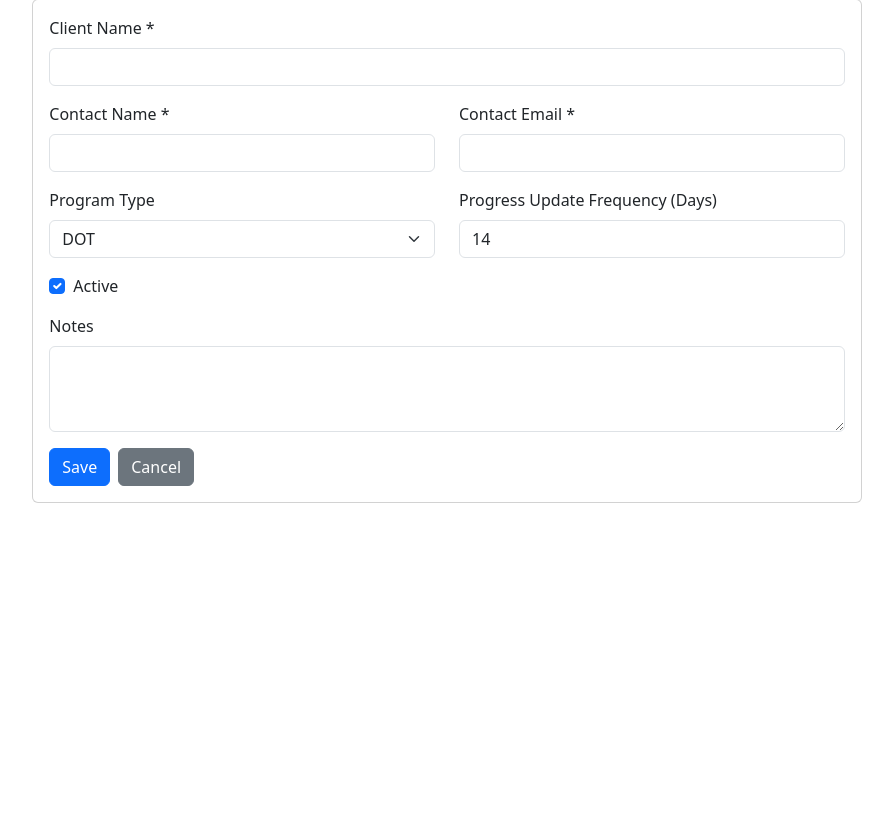
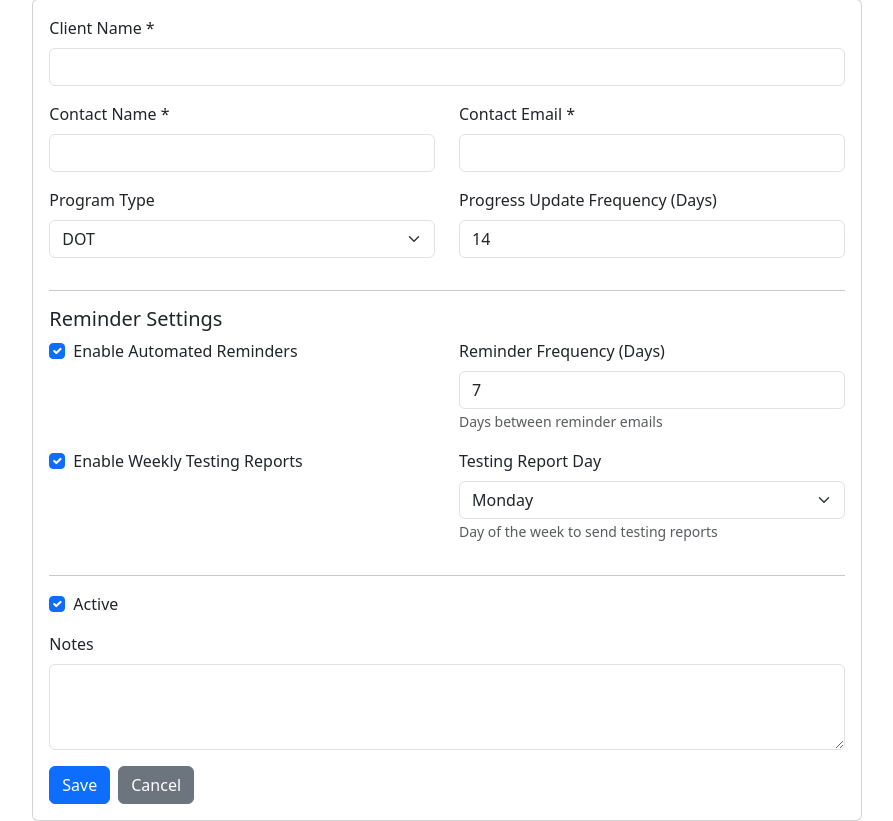
Before and after one commit to packNsnap/Random-pool, a FastAPI app: template templates/client_form.html in a window 1280 px wide. Shown: the part 149-970 px from the top of the page, without its empty margins (193-1086 px from the left). Before the commit the page ends 652 px from the top, so only its background shows below. Run offline with FastAPI, Linux system fonts and the light colour scheme; the template is opened without the code that fills it, so the values that code supplies are empty.

Commit message:
Add detailed reminder and testing report settings for clients
Introduce new fields to the Client model for enabling and configuring automated reminders and weekly testing reports, and update API endpoints and the client form HTML to support these new configurations. Add a new scheduler function to generate and send weekly testing reports.

Replit-Commit-Author: Agent
Replit-Commit-Session-Id: 77d187f3-610d-43a3-bc20-614b7505431f
Replit-Commit-Checkpoint-Type: intermediate_checkpoint
Replit-Commit-Event-Id: dbcfcd44-53f7-4060-89d3-60d824483a59
Replit-Commit-Screenshot-Url: https://storage.googleapis.com/screenshot-production-us-central1/2f23edb6-68a7-46dc-943d-7637cd790775/77d187f3-610d-43a3-bc20-614b7505431f/EEp05Ij

```diff
--- a/main.py
+++ b/main.py
@@ -119,6 +119,10 @@ async def create_client(
     contact_email: str = Form(...),
     program_type: str = Form("DOT"),
     progress_frequency_days: int = Form(14),
+    reminder_enabled: bool = Form(True),
+    reminder_frequency_days: int = Form(7),
+    testing_report_enabled: bool = Form(True),
+    testing_report_day_of_week: int = Form(1),
     active: bool = Form(True),
     notes: Optional[str] = Form(None),
     user: User = Depends(require_login),
@@ -130,6 +134,10 @@ async def create_client(
         contact_email=contact_email,
         program_type=program_type,
         progress_frequency_days=progress_frequency_days,
+        reminder_enabled=reminder_enabled,
+        reminder_frequency_days=reminder_frequency_days,
+        testing_report_enabled=testing_report_enabled,
+        testing_report_day_of_week=testing_report_day_of_week,
         active=active,
         notes=notes
     )
@@ -186,6 +194,10 @@ async def update_client(
     contact_email: str = Form(...),
     program_type: str = Form("DOT"),
     progress_frequency_days: int = Form(14),
+    reminder_enabled: bool = Form(True),
+    reminder_frequency_days: int = Form(7),
+    testing_report_enabled: bool = Form(True),
+    testing_report_day_of_week: int = Form(1),
     active: bool = Form(True),
     notes: Optional[str] = Form(None),
     user: User = Depends(require_login),
@@ -200,6 +212,10 @@ async def update_client(
     client.contact_email = contact_email
     client.program_type = program_type
     client.progress_frequency_days = progress_frequency_days
+    client.reminder_enabled = reminder_enabled
+    client.reminder_frequency_days = reminder_frequency_days
+    client.testing_report_enabled = testing_report_enabled
+    client.testing_report_day_of_week = testing_report_day_of_week
     client.active = active
     client.notes = notes
     db.commit()
--- a/models.py
+++ b/models.py
@@ -25,9 +25,14 @@ class Client(Base):
     active = Column(Boolean, default=True)
     roster_frequency = Column(String, default="quarterly")
     progress_frequency_days = Column(Integer, default=14)
+    reminder_enabled = Column(Boolean, default=True)
+    reminder_frequency_days = Column(Integer, default=7)
+    testing_report_enabled = Column(Boolean, default=True)
+    testing_report_day_of_week = Column(Integer, default=1)
     last_roster_request_at = Column(DateTime, nullable=True)
     last_roster_received_at = Column(DateTime, nullable=True)
     last_progress_update_at = Column(DateTime, nullable=True)
+    last_testing_report_at = Column(DateTime, nullable=True)
     status = Column(String, default="Active")
     notes = Column(Text, nullable=True)
     created_at = Column(DateTime, default=datetime.utcnow)
--- a/templates/client_form.html
+++ b/templates/client_form.html
@@ -53,6 +53,60 @@
                         </div>
                     </div>
 
+                    <hr>
+                    <h5>Reminder Settings</h5>
+
+                    <div class="row">
+                        <div class="col-md-6">
+                            <div class="mb-3">
+                                <div class="form-check">
+                                    <input class="form-check-input" type="checkbox" id="reminder_enabled" name="reminder_enabled" value="true"
+                                           {% if not client or client.reminder_enabled %}checked{% endif %}>
+                                    <label class="form-check-label" for="reminder_enabled">
+                                        Enable Automated Reminders
+                                    </label>
+                                </div>
+                            </div>
+                        </div>
+                        <div class="col-md-6">
+                            <div class="mb-3">
+                                <label for="reminder_frequency_days" class="form-label">Reminder Frequency (Days)</label>
+                                <input type="number" class="form-control" id="reminder_frequency_days" name="reminder_frequency_days"
+                                       value="{{ client.reminder_frequency_days if client else 7 }}" min="1">
+                                <small class="text-muted">Days between reminder emails</small>
+                            </div>
+                        </div>
+                    </div>
+
+                    <div class="row">
+                        <div class="col-md-6">
+                            <div class="mb-3">
+                                <div class="form-check">
+                                    <input class="form-check-input" type="checkbox" id="testing_report_enabled" name="testing_report_enabled" value="true"
+                                           {% if not client or client.testing_report_enabled %}checked{% endif %}>
+                                    <label class="form-check-label" for="testing_report_enabled">
+                                        Enable Weekly Testing Reports
+                                    </label>
+                                </div>
+                            </div>
+                        </div>
+                        <div class="col-md-6">
+                            <div class="mb-3">
+                                <label for="testing_report_day_of_week" class="form-label">Testing Report Day</label>
+                                <select class="form-select" id="testing_report_day_of_week" name="testing_report_day_of_week">
+                                    <option value="1" {% if client and client.testing_report_day_of_week == 1 %}selected{% endif %}>Monday</option>
+                                    <option value="2" {% if client and client.testing_report_day_of_week == 2 %}selected{% endif %}>Tuesday</option>
+                                    <option value="3" {% if client and client.testing_report_day_of_week == 3 %}selected{% endif %}>Wednesday</option>
+                                    <option value="4" {% if client and client.testing_report_day_of_week == 4 %}selected{% endif %}>Thursday</option>
+                                    <option value="5" {% if client and client.testing_report_day_of_week == 5 %}selected{% endif %}>Friday</option>
+                                </select>
+                                <small class="text-muted">Day of the week to send testing reports</small>
+                            </div>
+                        </div>
+                    </div>
+
+                    <hr>
+
                     <div class="mb-3">
                         <div class="form-check">
                             <input class="form-check-input" type="checkbox" id="active" name="active" value="true"
```
Also changed, not shown: scheduler.py (+87 -2 lines).
